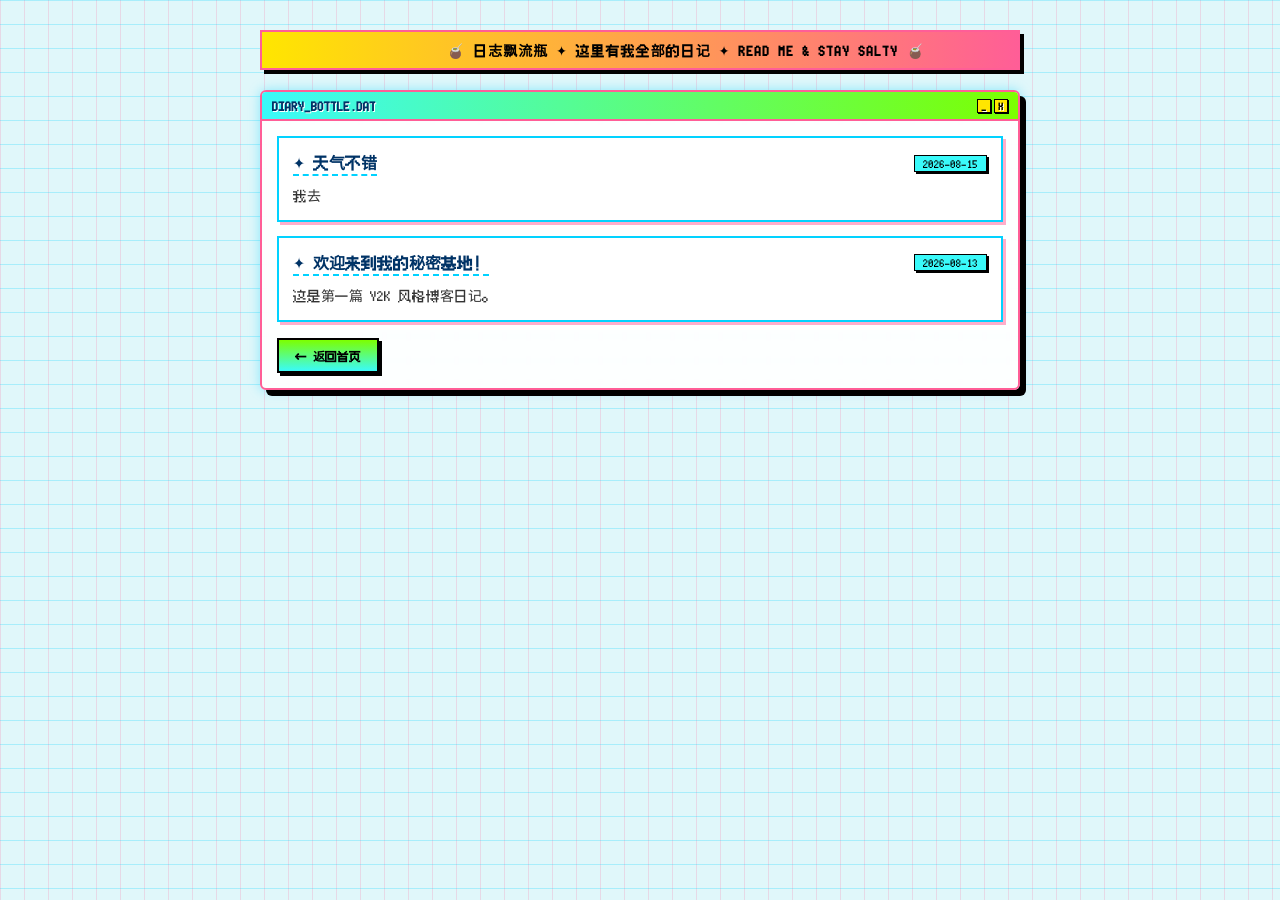
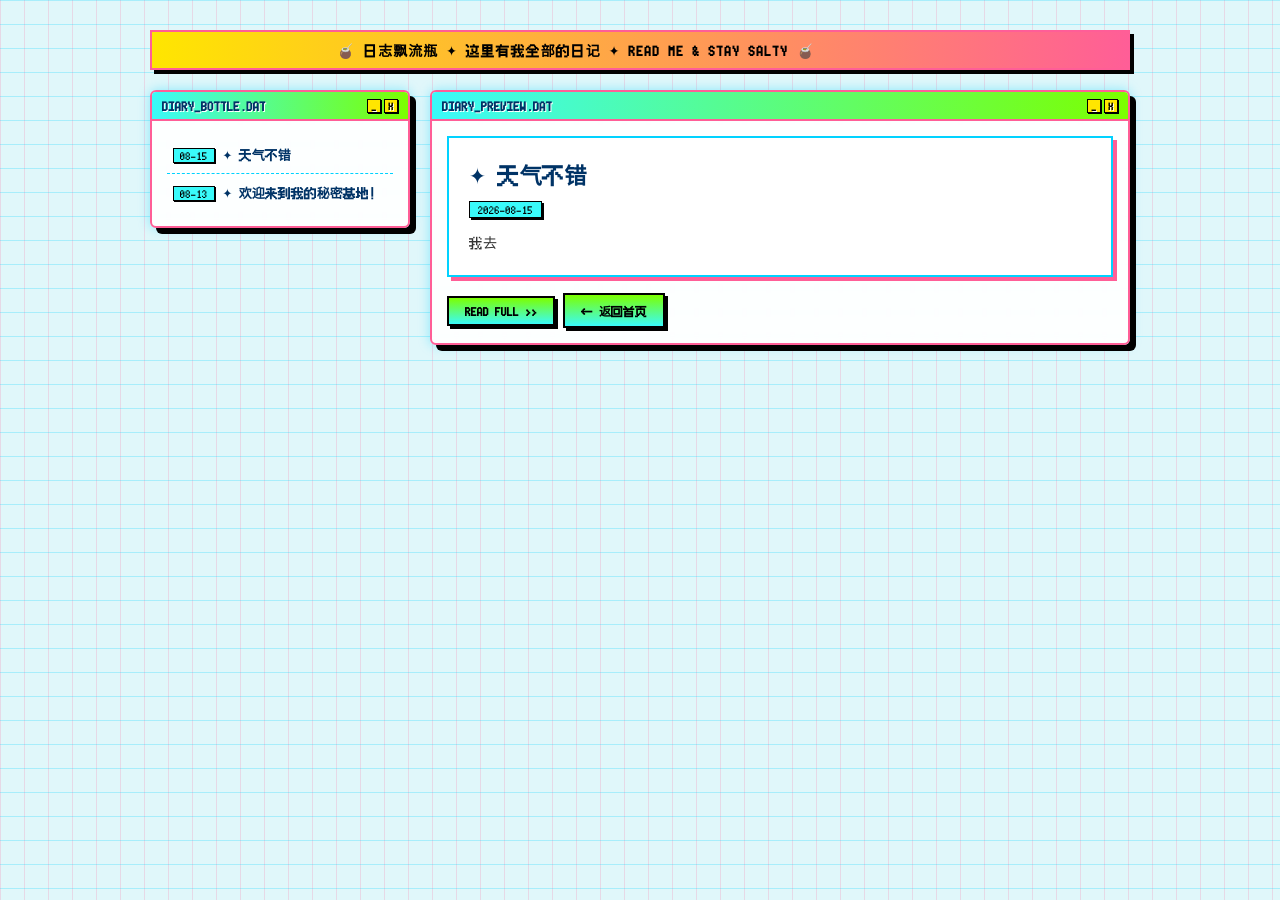
Before and after one commit to IslandBabe00/IslandBabe00.github.io, a Jekyll site: the page built from diary.html, in a window 1280 px wide. Built offline with Jekyll 4.4.1, drawn with Linux system fonts in a browser that asks for light colours; a style sheet for code colours, icons or effects is not loaded.

Commit message:
feat: diary index list on left, preview on right
Redesign the diary list page as a two-column layout: a sticky index
window on the left listing every diary (date badge + title, clickable),
and the latest diary preview on the right with a READ FULL link.
Collapses to a single column on narrow screens.

Co-Authored-By: Claude <noreply@anthropic.com>

```diff
--- a/assets/css/style.css
+++ b/assets/css/style.css
@@ -914,7 +914,7 @@ footer {
 
 /* 日志流瓶：日记列表页 */
 .diary-page {
-  max-width: 760px;
+  max-width: 980px;
   margin: 0 auto;
   padding: 10px 0;
 }
@@ -960,6 +960,79 @@ footer {
   color: #333;
   margin: 0;
   word-break: break-word;
+}
+
+/* ============ 日志飘流瓶：左侧索引 + 右侧预览 ============ */
+.diary-split {
+  display: grid;
+  grid-template-columns: 260px 1fr;
+  gap: 20px;
+  align-items: start;
+}
+
+/* 左侧索引窗格 */
+.diary-index-window {
+  position: sticky;
+  top: 20px;
+}
+
+.diary-index-list {
+  list-style: none;
+  margin: 0;
+  padding: 0;
+}
+
+.diary-index-item {
+  border-bottom: 1px dashed var(--sky-blue);
+}
+
+.diary-index-item:last-child {
+  border-bottom: none;
+}
+
+.diary-index-link {
+  display: flex;
+  align-items: baseline;
+  gap: 8px;
+  padding: 9px 6px;
+  color: var(--ocean-navy);
+  text-decoration: none;
+  font-size: 13px;
+  transition: background 0.1s ease, color 0.1s ease;
+}
+
+.diary-index-link:hover {
+  background: rgba(0, 210, 255, 0.12);
+  color: var(--sunset-coral);
+}
+
+.diary-index-date {
+  flex-shrink: 0;
+  font-size: 11px;
+  color: #000;
+  background: var(--lagoon-cyan);
+  padding: 1px 6px;
+  border: 1px solid #000;
+  box-shadow: 1px 1px 0px #000;
+}
+
+.diary-index-title {
+  font-weight: bold;
+}
+
+/* 右侧预览区 */
+.diary-preview {
+  min-width: 0;
+}
+
+@media (max-width: 900px) {
+  .diary-split {
+    grid-template-columns: 1fr;
+  }
+
+  .diary-index-window {
+    position: static;
+  }
 }
 
 /* 后台日记管理：只显示标题链接，点击进入编辑页 */
--- a/diary.html
+++ b/diary.html
@@ -9,33 +9,68 @@ title: "日志飘流瓶"
     </div>
   </div>
 
-  <div class="window">
+  <!-- 左侧索引 + 右侧详情预览 -->
+  <div class="diary-split">
+    <!-- 左侧：日记索引列表 -->
+    <div class="window diary-index-window">
       <div class="window-header">
         <span>DIARY_BOTTLE.DAT</span>
         <div class="window-controls"><span>_</span><span>X</span></div>
       </div>
       <div class="window-body">
-      <ul class="diary-list">
+        <ul class="diary-index-list">
           {% for post in site.posts %}
-        <li class="diary-item">
-          <div class="diary-item-title">
-            <a href="{{ site.baseurl }}{{ post.url }}" class="diary-item-link">✦ {{ post.title }}</a>
-            <span class="post-date">{{ post.date | date: "%Y-%m-%d" }}</span>
-          </div>
-          <p class="diary-item-excerpt">
-            {% if post.excerpt %}{{ post.excerpt | strip_html | truncate: 60 }}{% else %}{{ post.content | strip_html | truncate: 60 }}{% endif %}
-          </p>
+          <li class="diary-index-item">
+            <a href="{{ site.baseurl }}{{ post.url }}" class="diary-index-link">
+              <span class="diary-index-date">{{ post.date | date: "%m-%d" }}</span>
+              <span class="diary-index-title">✦ {{ post.title }}</span>
+            </a>
           </li>
           {% else %}
-        <li class="diary-item">
+          <li class="diary-index-item">
             <p>🌴 还没有日记，敬请期待~</p>
           </li>
           {% endfor %}
         </ul>
+      </div>
+    </div>
 
-      <div class="diary-actions" style="margin-top:16px;">
+    <!-- 右侧：最新日记预览 -->
+    <div class="diary-preview">
+      {% assign latest = site.posts | first %}
+      {% if latest %}
+      <div class="window">
+        <div class="window-header">
+          <span>DIARY_PREVIEW.DAT</span>
+          <div class="window-controls"><span>_</span><span>X</span></div>
+        </div>
+        <div class="window-body">
+          <article class="diary-detail-card">
+            <div class="diary-detail-title">✦ {{ latest.title }}</div>
+            <div class="diary-detail-meta">
+              <span class="post-date">{{ latest.date | date: "%Y-%m-%d" }}</span>
+            </div>
+            <div class="diary-detail-content">
+              {% if latest.excerpt %}{{ latest.excerpt }}{% else %}{{ latest.content | strip_html | truncate: 200 }}{% endif %}
+            </div>
+          </article>
+          <div class="diary-detail-actions">
+            <a href="{{ site.baseurl }}{{ latest.url }}" class="y2k-btn">READ FULL &gt;&gt;</a>
             <a href="{{ site.baseurl }}/index.html" class="y2k-btn">← 返回首页</a>
           </div>
         </div>
       </div>
+      {% else %}
+      <div class="window">
+        <div class="window-header">
+          <span>DIARY_PREVIEW.DAT</span>
+          <div class="window-controls"><span>_</span><span>X</span></div>
         </div>
+        <div class="window-body">
+          <p>🌴 还没有日记，敬请期待~</p>
+        </div>
+      </div>
+      {% endif %}
+    </div>
+  </div>
+</div>
```
Lines whose indentation alone changed are shown as unchanged.
